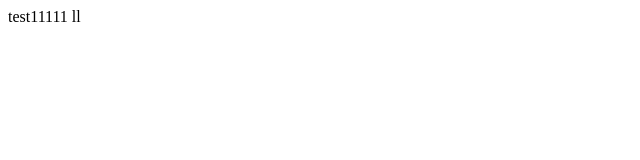
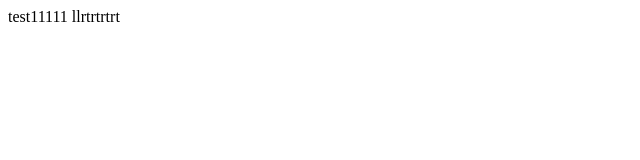
Before and after one commit to Xtisonar/test, a plain HTML site: page index.html in a window 1280 px wide. Shown: the full height of the page, 0-640 px from the left. Drawn offline with Linux system fonts and the light colour scheme.

Commit message:
Update index.html

```diff
--- a/index.html
+++ b/index.html
@@ -6,6 +6,6 @@
     <title>Document</title>
   </head>
   <body>
-    test11111 ll
+    test11111 llrtrtrtrt
   </body>
 </html>
```
